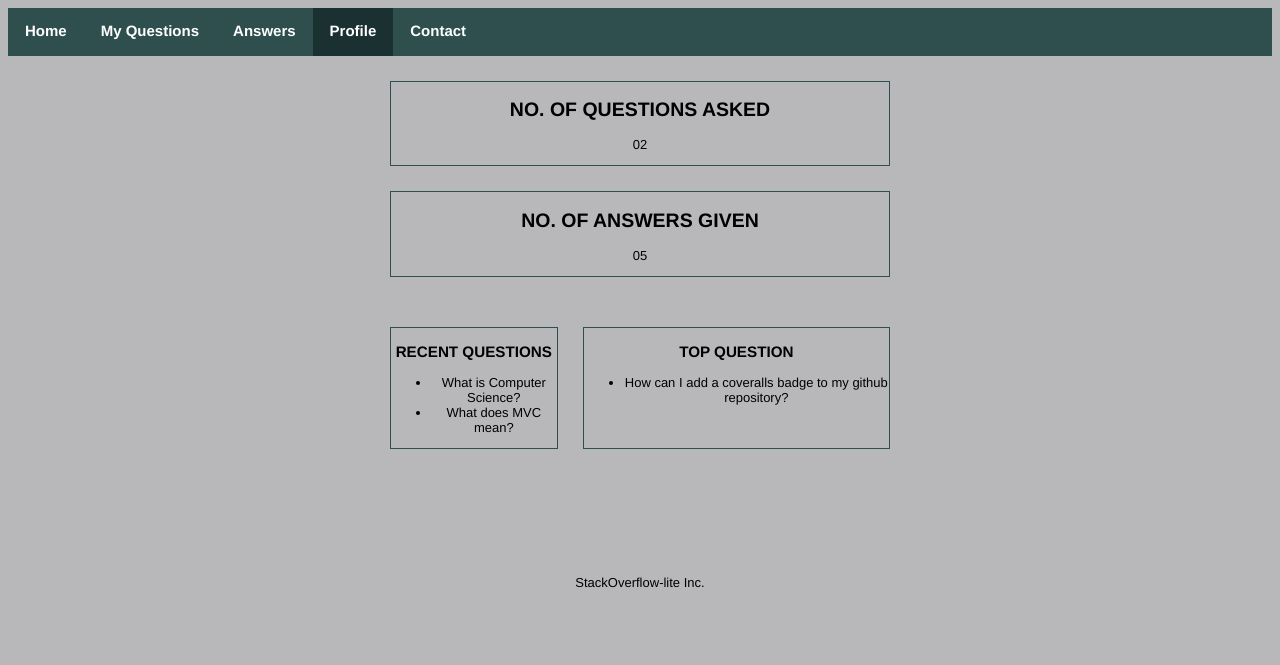
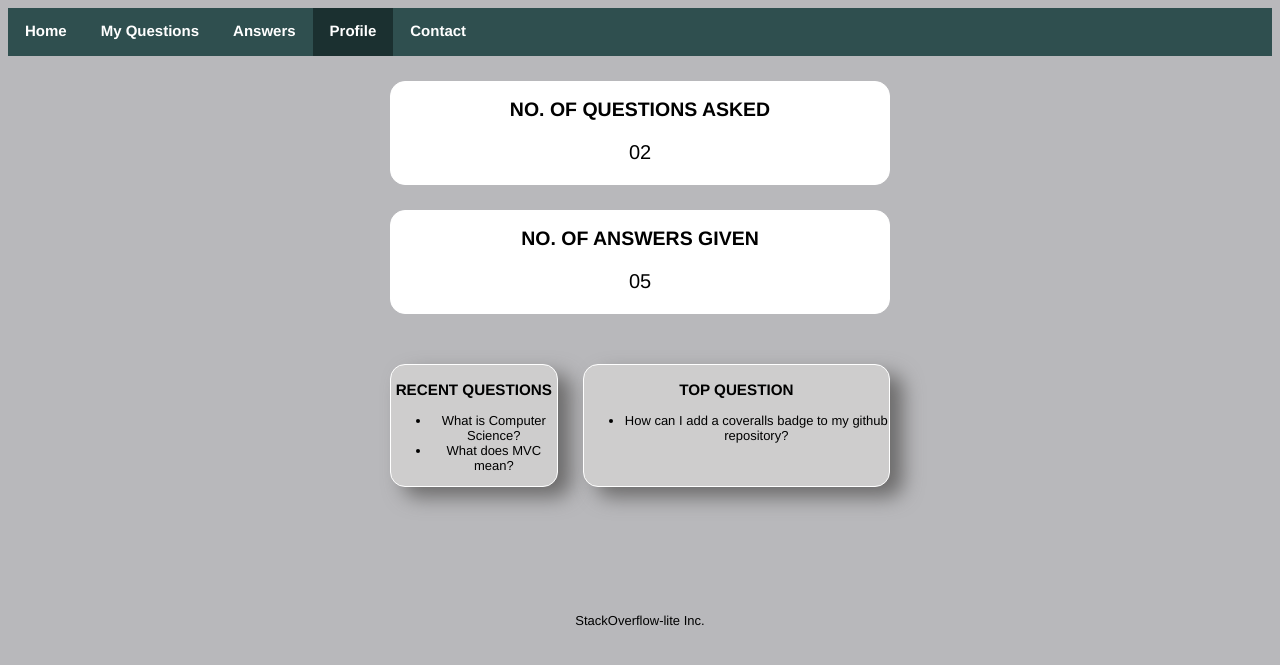
Before and after one commit to BarnaTB/StackOverflow-lite, a Python web app: template templates/profile.html in a window 1280 px wide. Shown: the top 665 px of the page. Run offline with Jinja, Linux system fonts and the light colour scheme; the template is opened without the code that fills it, so the values that code supplies are empty.

Commit message:
ft(User profile page)Add css styling to the user profile page. Commit to fix the styling on the user profile page. [Fix #159639271 #159639196 #159638953]

```diff
--- a/static/profile.css
+++ b/static/profile.css
@@ -61,13 +61,21 @@ h2 a {
 }
 
 .questions-asked {
-    border: 1px solid darkslategray;
+    border: 1px solid #fff;
     margin-top: 5%;
+    background-color: #ffffff;
+    border-radius: 15px;
+}
+
+p {
+    font-size: 20px;
 }
 
 .ans-given {
-    border: 1px solid darkslategray;
+    border: 1px solid #fff;
     margin-top: 5%;
+    background-color: #ffffff;
+    border-radius: 15px;
 }
 
 .wrap {
@@ -76,12 +84,18 @@ h2 a {
 }
 
 .wrap > .recent {
-    border: 1px solid darkslategray;
+    border: 1px solid #fff;
     margin-right: 5%;
+    border-radius: 15px;
+    background-color: rgb(206, 205, 205);
+    filter: drop-shadow(13px 10px 10px rgb(107, 106, 106));
 }
 
 .wrap > .top {
-    border: 1px solid darkslategray;
+    border: 1px solid #fff;
+    border-radius: 15px;
+    background-color: rgb(206, 205, 205);
+    filter: drop-shadow(13px 10px 10px rgb(107, 106, 106));
 }
 
 footer {
```
